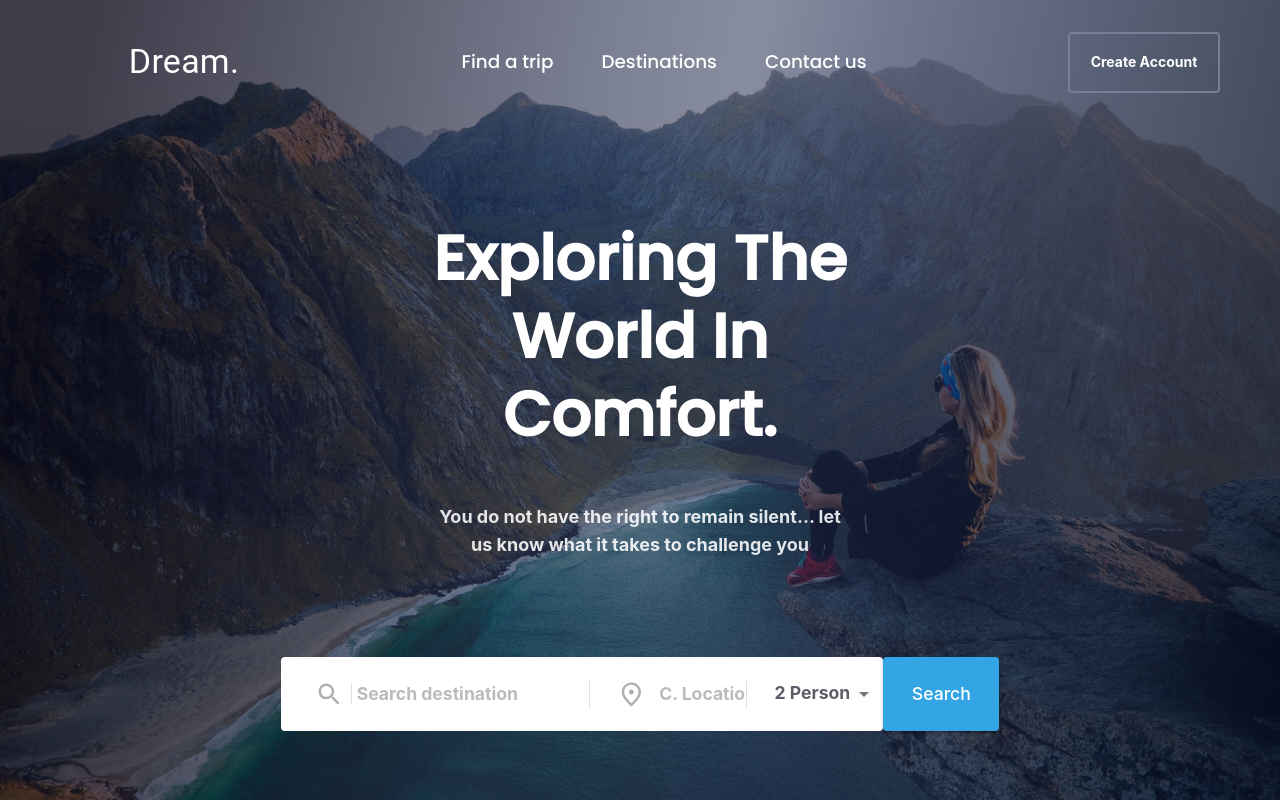
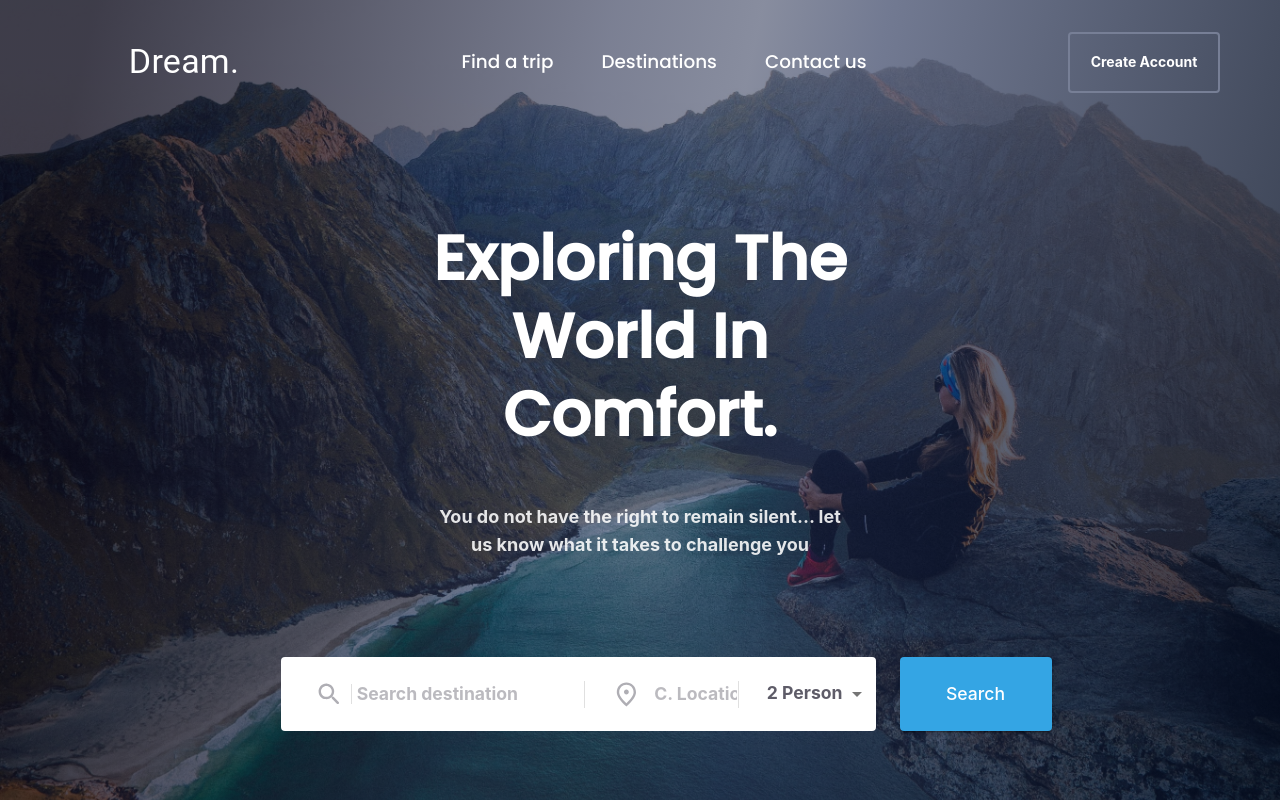
Before and after one commit to jallenmanaloto/Travel-Agency, a React (Create React App) app: page / in a window 1280 px wide. Shown: the top 800 px of the page. Built offline with nearby package versions, Linux system fonts and the light colour scheme.

Commit message:
Add Grid layout to Form

```diff
--- a/src/components/landing/header/Search.js
+++ b/src/components/landing/header/Search.js
@@ -2,9 +2,8 @@ import React, { useState } from "react";
 import { styled } from "@mui/material/styles";
 import Button from "@mui/material/Button";
 import Divider from "@mui/material/Divider";
-import FormControl from "@mui/material/FormControl";
+import Grid from "@mui/material/Grid";
 import InputBase from "@mui/material/InputBase";
-import InputLabel from "@mui/material/InputLabel";
 import MenuItem from "@mui/material/MenuItem";
 import Select from "@mui/material/Select";
 import FmdGoodOutlinedIcon from "@mui/icons-material/FmdGoodOutlined";
@@ -37,6 +36,8 @@ const Search = () => {
     <div className="form-wrapper">
       <ThemeProvider theme={fontInter}>
         <div className="form-container">
+          <Grid container spacing={3}>
+            <Grid item lg={10}>
               <div className="field-container">
                 <SearchRoundedIcon
                   sx={{ ml: "34px", color: "#AFAEB4", fontSize: "1.8rem" }}
@@ -78,9 +79,12 @@ const Search = () => {
                   <MenuItem value="3 Person">3 Person</MenuItem>
                 </Select>
               </div>
+            </Grid>
+            <Grid item lg={2}>
               <Button
                 sx={{
                   width: "152px",
+                  height: "100%",
                   backgroundColor: "#34A5E4",
                   fontSize: "1.1rem",
                   textTransform: "none",
@@ -89,6 +93,8 @@ const Search = () => {
               >
                 Search
               </Button>
+            </Grid>
+          </Grid>
         </div>
       </ThemeProvider>
     </div>
```
Lines whose indentation alone changed are shown as unchanged.
